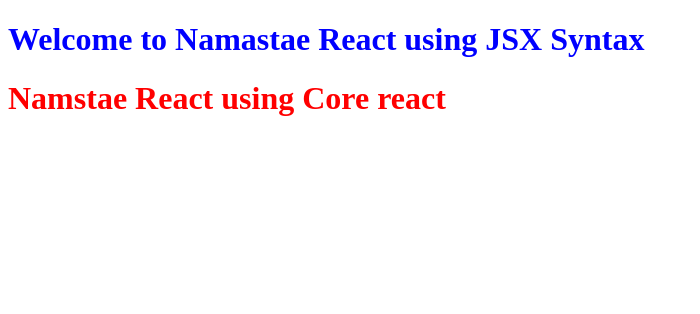
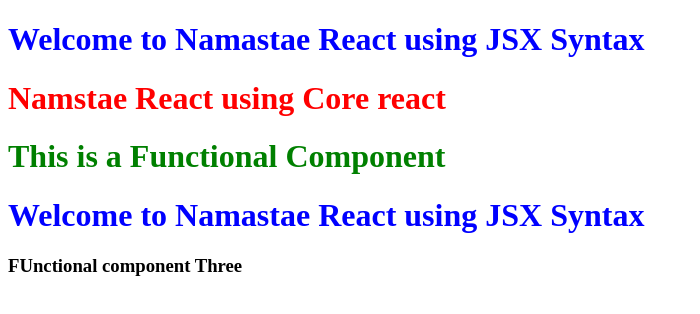
Before and after one commit to suryanva/namaste-react, a React app: page / in a window 1280 px wide. Shown: the whole page, without its empty margins (0-700 px from the left). Built offline with nearby package versions, Linux system fonts and the light colour scheme.

Commit message:
Functional Components

```diff
--- a/app.js
+++ b/app.js
@@ -23,3 +23,45 @@
 ); //JSX SYNTAX to create a react element
 const rootElement = ReactDOM.createRoot(document.getElementById("root"));
 rootElement.render(jsxElement);
+
+// React Component
+// Class Based Components->>OLD WAY OF DOING
+// Functional Components->>NEW WAY OF DOING
+
+const FunctionalComponentOne = () => {
+  return (
+    <h1 className="functional-component">This is a Functional Component</h1>
+  );
+};
+const thirdRoot = ReactDOM.createRoot(document.getElementById("root-three"));
+
+thirdRoot.render(<FunctionalComponentOne />);
+
+// placing a  component into an other component is called Component Composition
+
+const FunctionalComponentTwo = () => {
+  return (
+    <div>
+      <h1>This is Second Functional Component</h1>
+      <FunctionalComponentOne />
+    </div>
+  );
+};
+const oneRoot = ReactDOM.createRoot(document.getElementById("root-four"));
+oneRoot.render(<FunctionalComponentTwo />);
+
+// Creating a Functional component using Normal javascript Function:
+const NormalComponent = function () {
+  return <h2>Normal Function</h2>;
+};
+
+// Functional Component Three-where we can insert javascript inside the JSX/or an React Element inside Componet
+const FunctionalComponentThree = () => (
+  <div>
+    <span>{jsxElement}</span>
+    <h3>{console.log("Hello-World")}</h3>
+    <h3>FUnctional component Three</h3>
+  </div>
+);
+
+oneRoot.render(<FunctionalComponentThree />);
--- a/index.html
+++ b/index.html
@@ -13,6 +13,8 @@
         <h1>This is Surya</h1>
     </div>
     <div id="root-two">Not Rendered</div>
+    <div id="root-three">Not Rendered</div>
+    <div id="root-four">Not Rendered</div>
     <script type="module" src="./app.js">
     </script>
 </body>
--- a/style.css
+++ b/style.css
@@ -5,3 +5,7 @@
 #headingTwo {
   color: red;
 }
+
+.functional-component {
+  color: green;
+}
```
